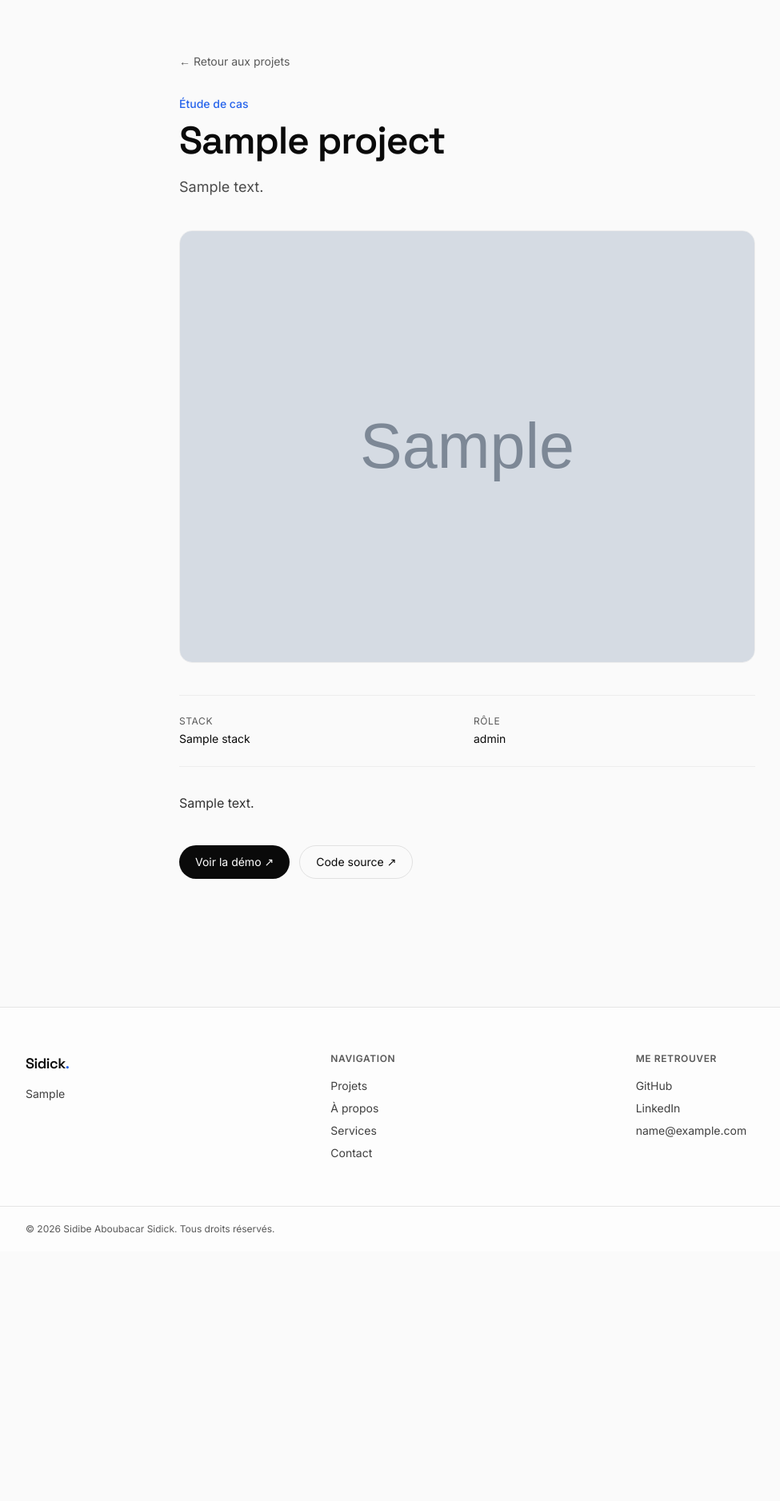
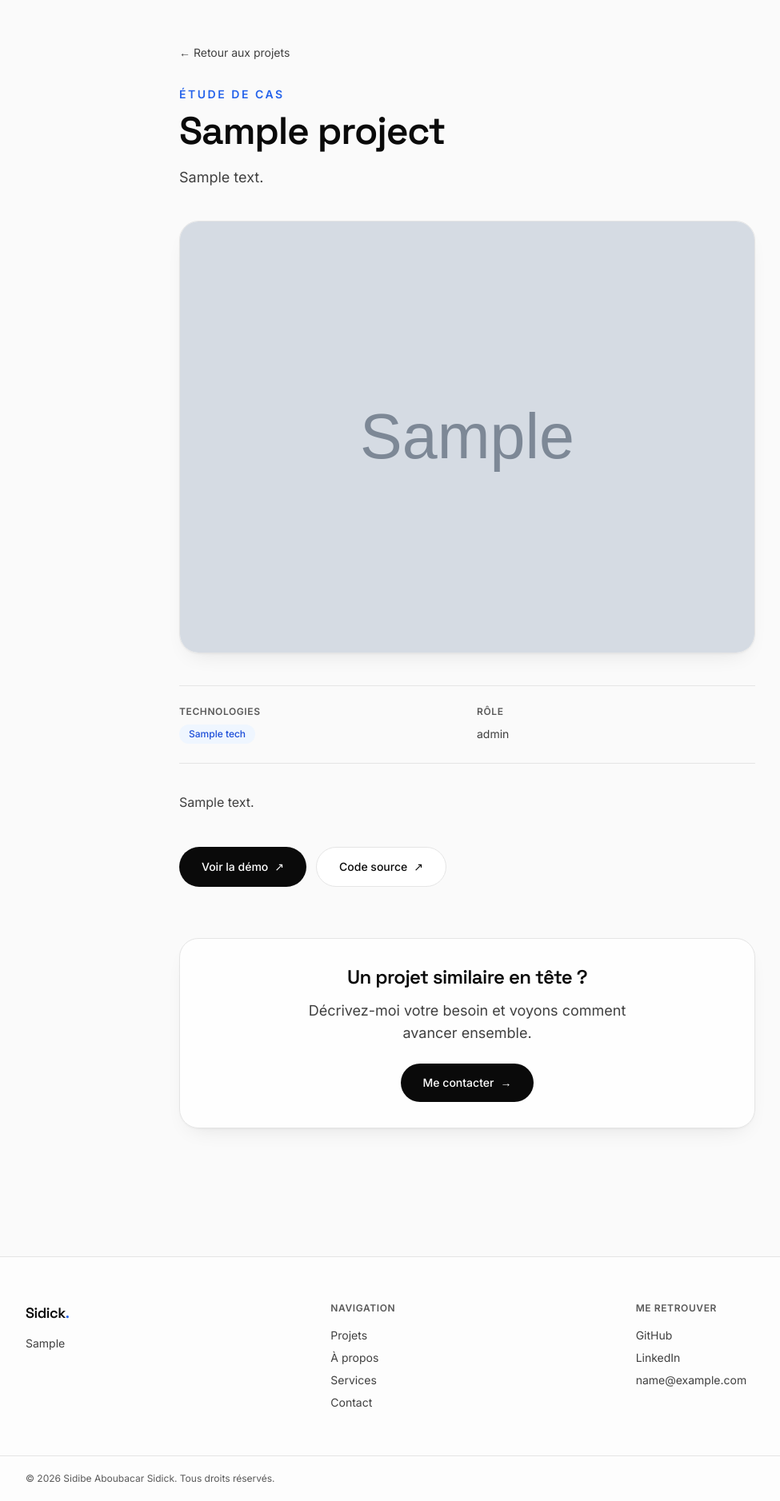
Before and after one commit to sidibeaboubacarsidick6-hub/portfolio, a Django app: template templates/core/project_detail.html in a window 1280 px wide. Shown: the part 65-1942 px from the top of the page at 80% size, without its empty margins (56-1031 px from the left). Before the commit the page ends 1607 px from the top, so only its background shows below. Run offline with Django 5.2, Linux system fonts and the light colour scheme; the template is opened without the code that fills it: most values are stand-ins (such as "Sample title", 1, 10 or a date in 2020); grey boxes marked "Sample" are stand-in pictures; style sheets or scripts are compiled from the project's sources.

Commit message:
feat: formulaire anti-spam, alerte e-mail, détail projet et pages d'erreur

```diff
--- a/core/views.py
+++ b/core/views.py
@@ -3,6 +3,7 @@ from django.contrib import messages
 from .models import Project, SiteContent, Skill, Service
 from .forms import ContactForm
 from .context_processors import get_site_content
+from .notifications import notify_new_message
 
 
 def home(request):
@@ -11,7 +12,8 @@ def home(request):
     if request.method == "POST":
         form = ContactForm(request.POST)
         if form.is_valid():
-            form.save()
+            if not form.cleaned_data.get("website"):
+                notify_new_message(form.save(), get_site_content(request).contact_email)
             messages.success(request, "Merci, votre message a bien ete envoye.")
             return redirect("/#contact")
     else:
--- a/templates/core/home.html
+++ b/templates/core/home.html
@@ -193,6 +193,7 @@
       {% endif %}
       <form method="post" action="/#contact" class="space-y-5">
         {% csrf_token %}
+        <div class="hidden" aria-hidden="true">{{ form.website }}</div>
         <div>
           <label for="{{ form.name.id_for_label }}" class="mb-2 block text-sm font-medium">Nom complet</label>
           {{ form.name }}
--- a/templates/core/project_detail.html
+++ b/templates/core/project_detail.html
@@ -9,41 +9,45 @@
 {% block twitter_card %}{% if project.cover_image %}summary_large_image{% else %}summary{% endif %}{% endblock %}
 
 {% block content %}
-<article class="max-w-3xl mx-auto px-6 pt-16 pb-16">
-  <a href="/#projets" class="text-sm text-ink-muted hover:text-accent transition">← Retour aux projets</a>
+<article class="mx-auto max-w-3xl px-6 pb-16 pt-14">
+  <nav aria-label="Fil d'Ariane" class="text-sm">
+    <a href="{% url 'core:home' %}#projets" class="text-ink-soft transition hover:text-accent">← Retour aux projets</a>
+  </nav>
 
   <header class="mt-8">
-    <p class="text-sm text-accent font-medium mb-3">Étude de cas</p>
-    <h1 class="font-display text-4xl md:text-5xl font-semibold leading-tight">{{ project.title }}</h1>
-    <p class="mt-5 text-lg text-black/70">{{ project.summary }}</p>
+    <p class="eyebrow">Étude de cas</p>
+    <h1 class="font-display text-4xl font-semibold leading-tight md:text-5xl">{{ project.title }}</h1>
+    <p class="lead mt-5">{{ project.summary }}</p>
   </header>
 
   {% if project.cover_image %}
-  <div class="mt-10 rounded-2xl overflow-hidden border border-black/5">
-    <img src="{{ project.cover_image.url }}" alt="{{ project.title }}" class="w-full h-auto">
+  <div class="card mt-10 overflow-hidden">
+    <img src="{{ project.cover_image.url }}" alt="Aperçu du projet {{ project.title }}" class="h-auto w-full">
   </div>
   {% endif %}
 
-  <dl class="mt-10 grid gap-4 sm:grid-cols-2 border-y border-black/5 py-6">
+  <dl class="mt-10 grid gap-6 border-y border-line py-6 sm:grid-cols-2">
     <div>
-      <dt class="text-xs uppercase tracking-wider text-ink-muted mb-1">Stack</dt>
-      <dd class="text-sm">{{ project.stack }}</dd>
+      <dt class="mb-2 text-xs font-semibold uppercase tracking-wider text-ink-muted">Technologies</dt>
+      <dd><ul class="flex flex-wrap gap-2">{% for tech in project.stack_list %}<li class="badge">{{ tech }}</li>{% endfor %}</ul></dd>
     </div>
     <div>
-      <dt class="text-xs uppercase tracking-wider text-ink-muted mb-1">Rôle</dt>
-      <dd class="text-sm">{{ project.role }}</dd>
+      <dt class="mb-2 text-xs font-semibold uppercase tracking-wider text-ink-muted">Rôle</dt>
+      <dd class="text-sm leading-6 text-ink-soft">{{ project.role }}</dd>
     </div>
   </dl>
 
-  <div class="mt-8 text-base text-black/80 leading-relaxed whitespace-pre-line">{{ project.description }}</div>
+  <div class="mt-8 whitespace-pre-line text-base leading-8 text-ink-soft">{{ project.description }}</div>
 
   <div class="mt-10 flex flex-wrap gap-3">
-    {% if project.demo_url %}
-    <a href="{{ project.demo_url }}" target="_blank" rel="noopener" class="inline-flex items-center rounded-full bg-ink text-white px-5 py-2.5 text-sm hover:bg-accent transition">Voir la démo ↗</a>
-    {% endif %}
-    {% if project.github_url %}
-    <a href="{{ project.github_url }}" target="_blank" rel="noopener" class="inline-flex items-center rounded-full border border-black/10 px-5 py-2.5 text-sm hover:border-accent hover:text-accent transition">Code source ↗</a>
-    {% endif %}
+    {% if project.demo_url %}<a href="{{ project.demo_url }}" target="_blank" rel="noopener" class="btn btn-primary">Voir la démo <span aria-hidden="true">↗</span></a>{% endif %}
+    {% if project.github_url %}<a href="{{ project.github_url }}" target="_blank" rel="noopener" class="btn btn-secondary">Code source <span aria-hidden="true">↗</span></a>{% endif %}
   </div>
+
+  <aside class="card mt-16 p-8 text-center">
+    <h2 class="font-display text-2xl font-semibold">Un projet similaire en tête ?</h2>
+    <p class="lead mx-auto mt-3 max-w-md">Décrivez-moi votre besoin et voyons comment avancer ensemble.</p>
+    <a href="{% url 'core:home' %}#contact" class="btn btn-primary mt-6">Me contacter <span aria-hidden="true">→</span></a>
+  </aside>
 </article>
 {% endblock %}
```
Also changed, not shown: config/settings.py (+7 -1 lines), core/forms.py (+9 -10 lines), core/notifications.py (added, +16 -0 lines), core/tests.py (+27 -0 lines), templates/404.html (+6 -14 lines), templates/500.html (+15 -18 lines).
